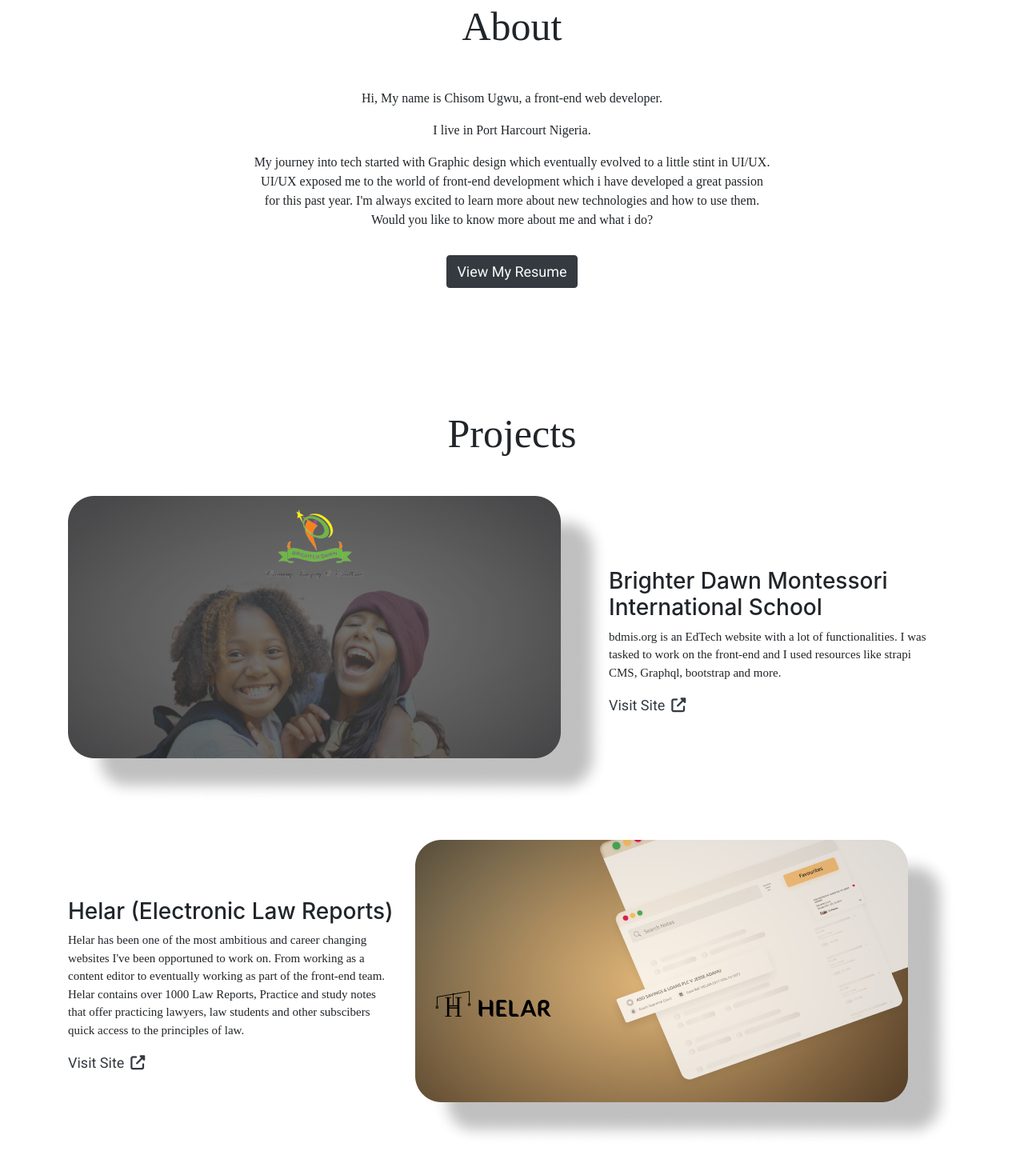
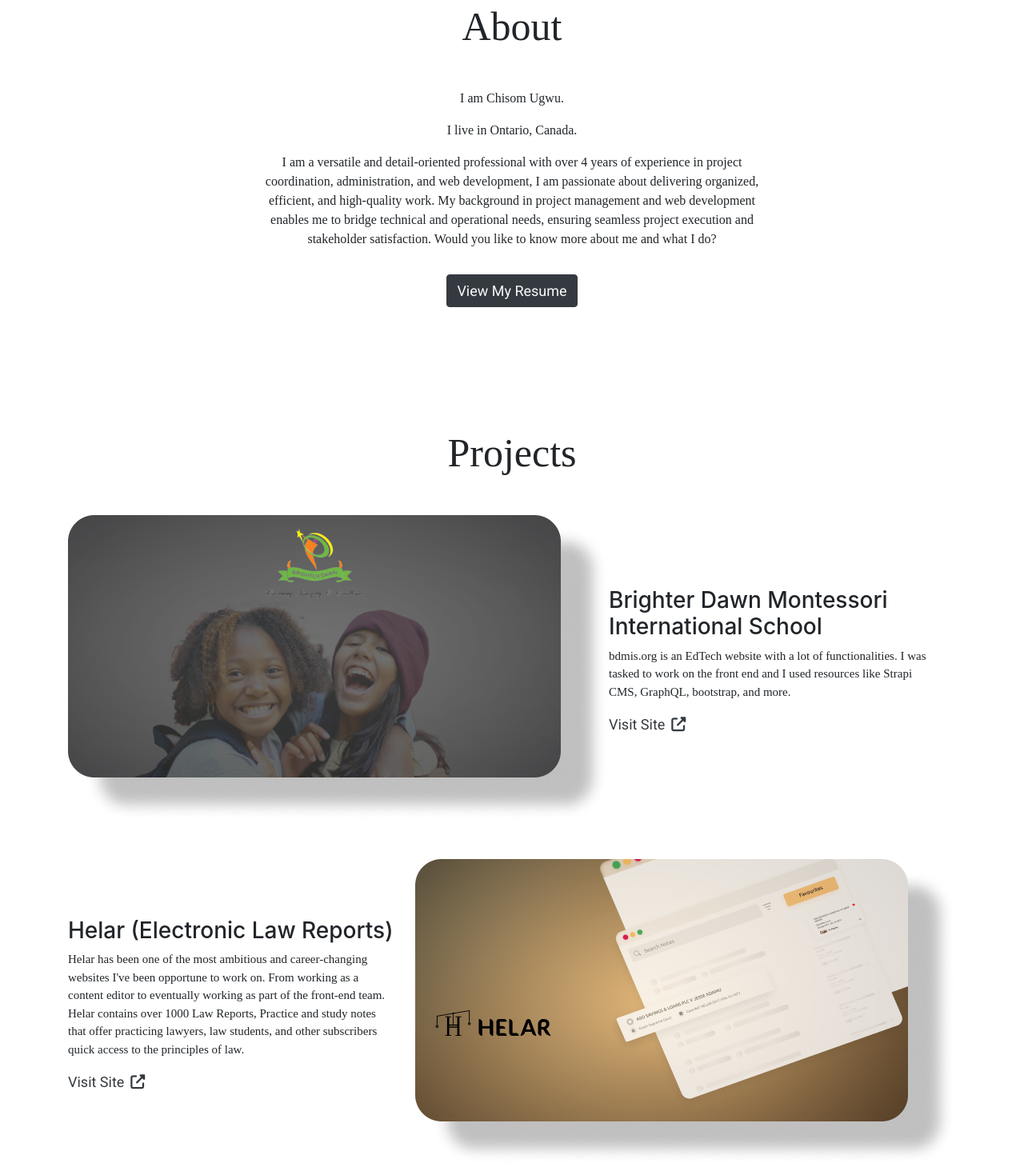
Before and after one commit to chisompax/chisom-s-portfolio, a plain HTML site: page index.html in a window 1280 px wide. Shown: the part 1227-2686 px from the top of the page at 80% size. Drawn offline with Linux system fonts and the light colour scheme; a web font is replaced by a local one.

Commit message:
Update index.html

```diff
--- a/index.html
+++ b/index.html
@@ -60,7 +60,7 @@
           <div class="text-content-two">
             <h1 class="mono">Hi,</h1>
             <h1 class="mono">I'm Chisom</h1>
-            <p>A Front end Web developer</p>
+
           </div>
           <div class="bum">
             <button class="btn roboto btn-dark"><a class=" text-light" href="/assets/Obisidi-Resume-ChisomUgwu.pdf">View My Resume</a></button>
@@ -72,13 +72,14 @@
       <div class="about-wrapper text-center">
         <h1 class="mono">About</h1>
         <p class="mt-5">
-          <p>Hi, My name is Chisom Ugwu, a front-end web developer. </p>
-          <p>I live in Port Harcourt Nigeria.</p>
+          <p> I am Chisom Ugwu. </p>
+          <p>I live in Ontario, Canada.</p>
            <p>
-              My journey into tech started with Graphic design which eventually evolved to a little stint in UI/UX.
-               UI/UX exposed me to the world of front-end development which i have developed a great passion for this past year.
-               I'm always excited to learn more about new technologies and how to use them.
-               Would you like to know more about me and what i do?
+              I am a versatile and detail-oriented professional with over 4 years of experience in project coordination,
+             administration, and web development, I am passionate about delivering organized, efficient, and high-quality work.
+             My background in project management and web development enables me to bridge technical and operational needs,
+             ensuring seamless project execution and stakeholder satisfaction.
+               Would you like to know more about me and what I do?
            </p>
           <!-- <p>Lorem ipsum dolor sit amet
             con
@@ -120,8 +121,8 @@
           <p class="mono-text">
 
             bdmis.org is an EdTech website with a lot of functionalities.
-            I was tasked to work on the front-end and I used
-             resources like strapi CMS, Graphql, bootstrap and more.
+            I was tasked to work on the front end and I used
+             resources like Strapi CMS, GraphQL, bootstrap, and more.
           </p>
           <p ><a class="text-dark roboto " href="https://www.bdmis.org/">Visit Site<i class="fa fa-external-link  mx-2" aria-hidden="true"></i></a></p>
         </div>
@@ -130,11 +131,11 @@
         <div class="youtube-clone anime" id="div3">
           <h3>Helar (Electronic Law Reports)</h3>
           <p class="mono-text">
-            Helar has been one of the most ambitious and career changing
-            websites I've been opportuned to work on. From working as a content editor
+            Helar has been one of the most ambitious and career-changing
+            websites I've been opportune to work on. From working as a content editor
             to eventually working as part of the front-end team. Helar contains
             over 1000 Law Reports, Practice and study notes that offer practicing
-            lawyers, law students and other subscibers quick access to the principles of law.
+            lawyers, law students, and other subscribers quick access to the principles of law.
           </p>
           <p ><a class="text-dark roboto " href="https://www.helar.law/">Visit Site<i class="fa fa-external-link  mx-2" aria-hidden="true"></i></a></p>
         </div>
@@ -179,7 +180,7 @@
 
     <div id="contact" class="contact">
       <h1 class="mono text-center  mb-5">Contact Me</h1>
-      <p class="text-center">Get intouch with me and I'll respond as soon as I can</p>
+      <p class="text-center">Get in touch with me and I'll respond as soon as I can</p>
 
       <div class=" d-flex justify-content-center">
         <iframe src="https://docs.google.com/forms/d/e/1FAIpQLSeXZYvZJCQohPPzvmXsBg7kWFi-GseqlBrMZz8uc52yYpmueA/viewform?embedded=true" width="640" height="677" frameborder="0" marginheight="0" marginwidth="0">Loading…</iframe>
```
